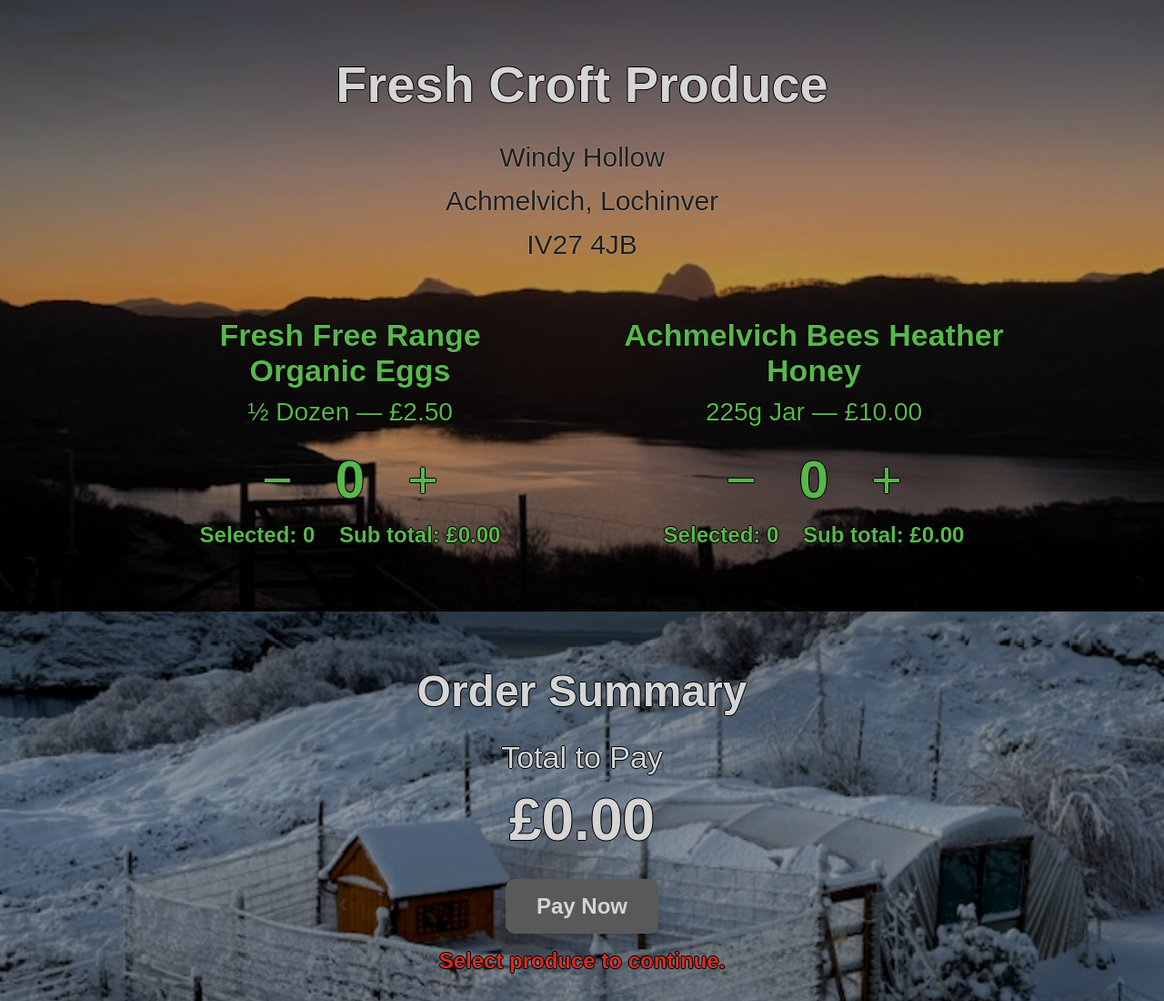
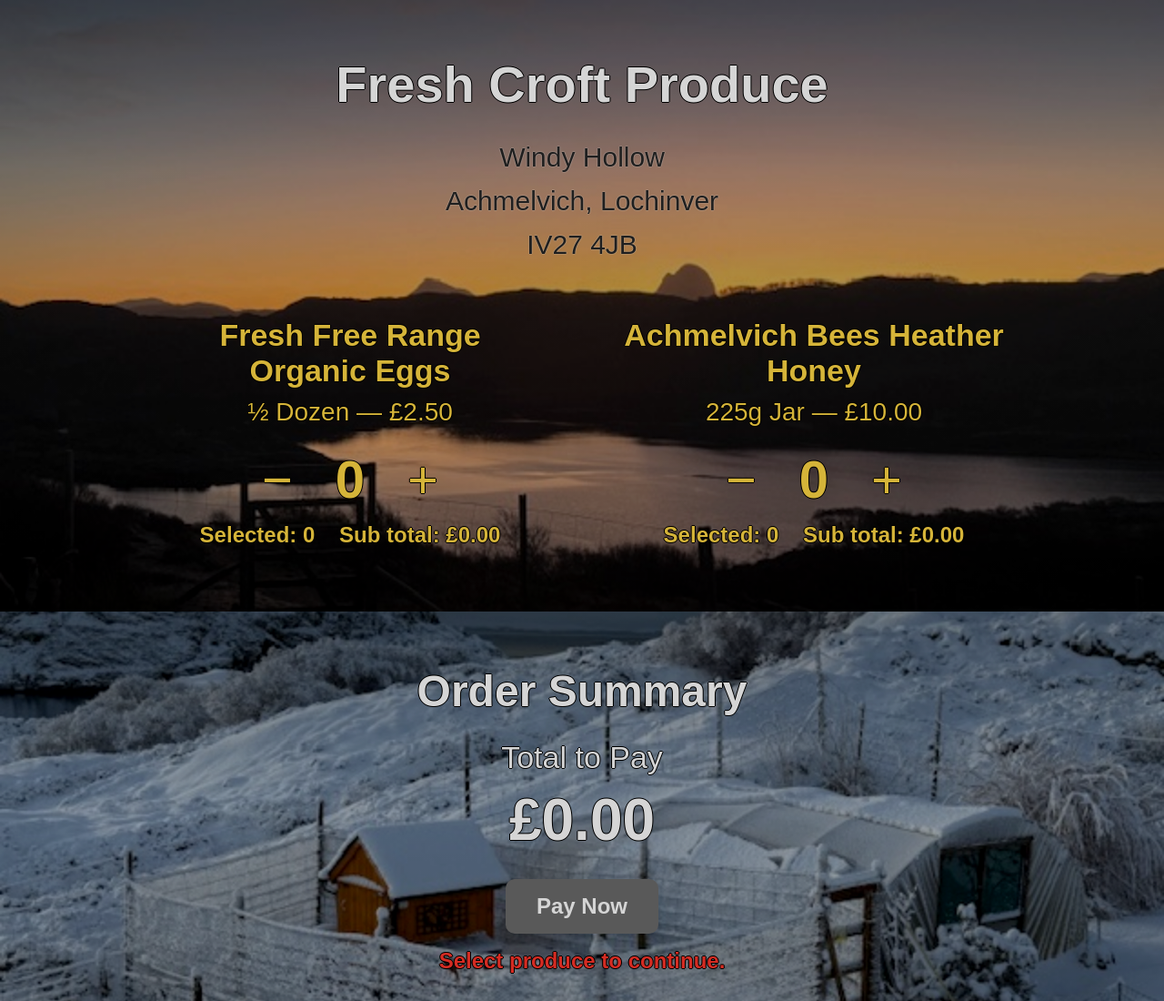
Before and after one commit to Admiral2022/lochroeproduce, a plain HTML site: page index.html in a window 1280 px wide. Shown: the top 1100 px of the page at 91% size. Drawn offline with Linux system fonts and the light colour scheme.

Commit message:
Update 18 index.html

```diff
--- a/index.html
+++ b/index.html
@@ -100,7 +100,7 @@ filter: brightness(0.82) contrast(1.05);
   font-size:34px;
   font-weight:700;
   margin-bottom:10px;
-  color:#6EDC5F;
+  color:#FFD84A;
   text-shadow:
     1px 0 0 #000,
     -1px 0 0 #000,
@@ -111,7 +111,7 @@ filter: brightness(0.82) contrast(1.05);
 .product-price{
   font-size:28px;
   margin-bottom:24px;
-  color:#6EDC5F;
+  color:#FFD84A;
   text-shadow:
     1px 0 0 #000,
     -1px 0 0 #000,
@@ -134,7 +134,7 @@ filter: brightness(0.82) contrast(1.05);
   line-height:1;
   cursor:pointer;
   user-select:none;
-  color:#6EDC5F;
+  color:#FFD84A;
   text-shadow:
     1px 0 0 #000,
     -1px 0 0 #000,
@@ -150,7 +150,7 @@ filter: brightness(0.82) contrast(1.05);
   min-width:56px;
   font-size:58px;
   font-weight:700;
-  color:#6EDC5F;
+  color:#FFD84A;
   text-shadow:
     1px 0 0 #000,
     -1px 0 0 #000,
@@ -162,7 +162,7 @@ filter: brightness(0.82) contrast(1.05);
   margin-top:14px;
   font-size:24px;
   font-weight:700;
-  color:#6EDC5F;
+  color:#FFD84A;
   text-shadow:
     1px 0 0 #000,
     -1px 0 0 #000,
```
